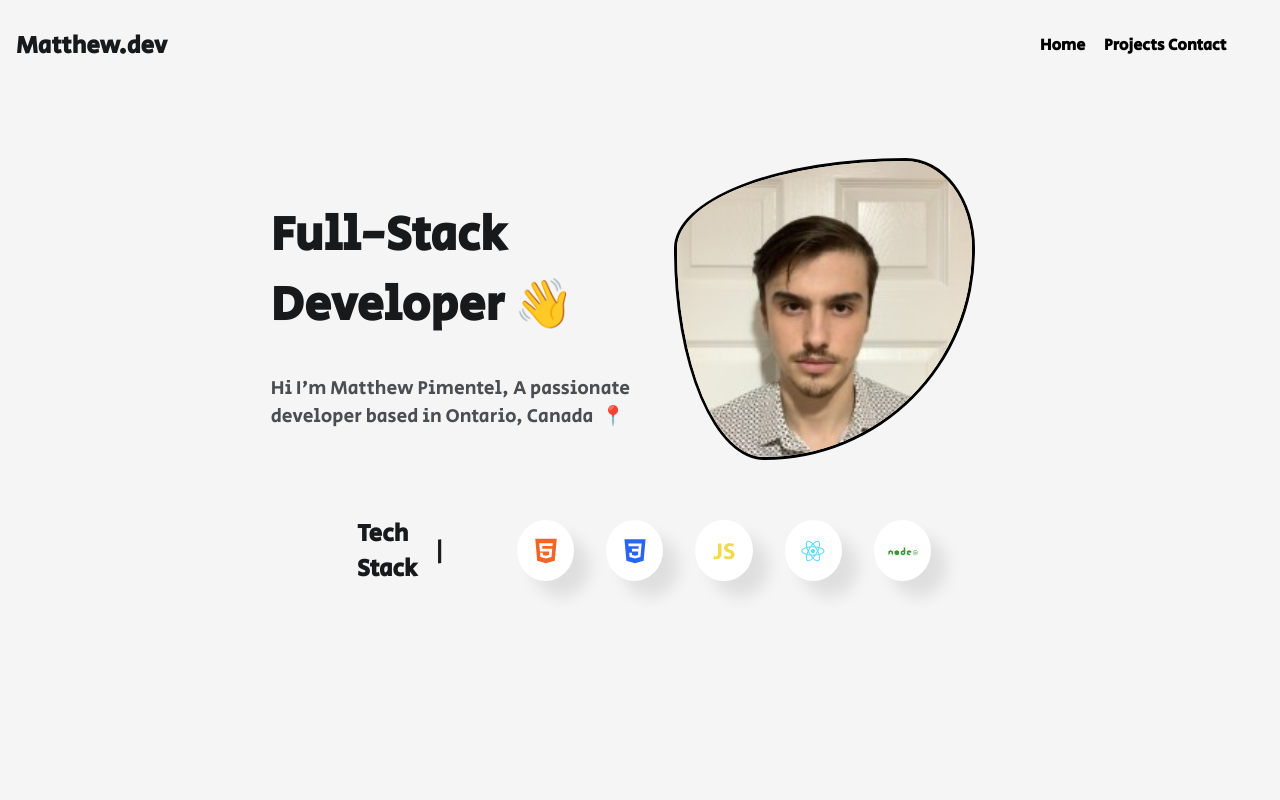
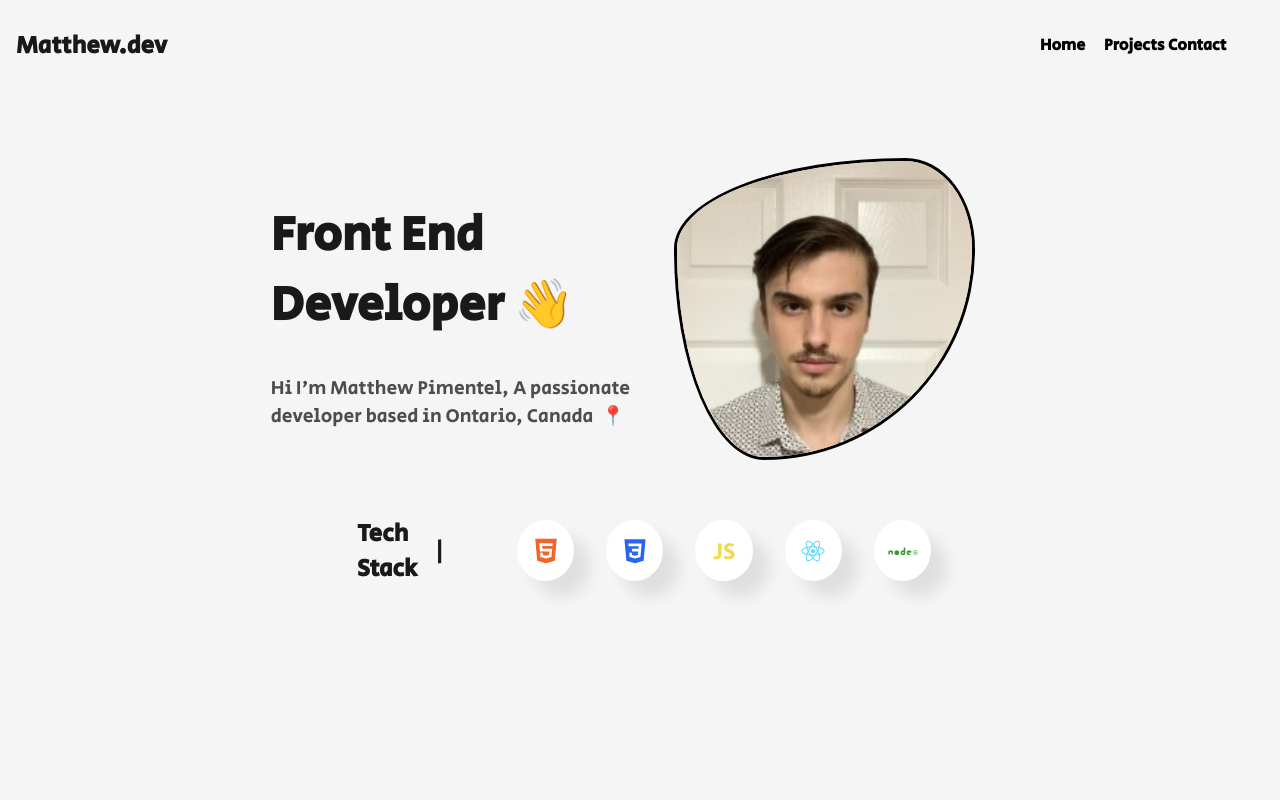
Before and after one commit to Matthewpimentel/Portfolio-Update, a React (Create React App) app: page / in a window 1280 px wide. Shown: the top 800 px of the page. Built offline with nearby package versions, Linux system fonts and the light colour scheme.

Commit message:
updated about me title

```diff
--- a/src/Components/HomeAbout.js
+++ b/src/Components/HomeAbout.js
@@ -16,7 +16,7 @@ const HomeAbout = forwardRef((props, ref) => {
     <div className="home-about" ref={homeRef}>
       <div className="home-about-content-container">
         <div className="home-about-blurb">
-          <h1>Full-Stack Developer 👋</h1>
+          <h1>Front End Developer 👋</h1>
           <p>
             Hi I'm Matthew Pimentel, A passionate developer based in Ontario,
             Canada&nbsp; 📍
```
